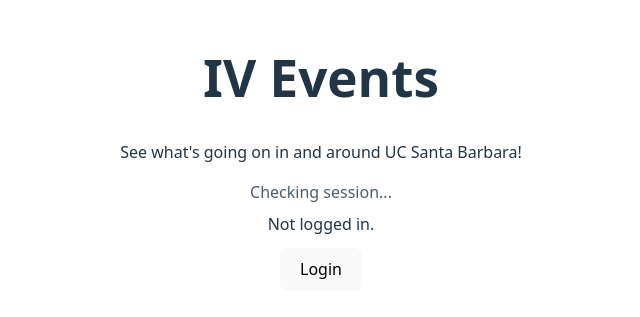
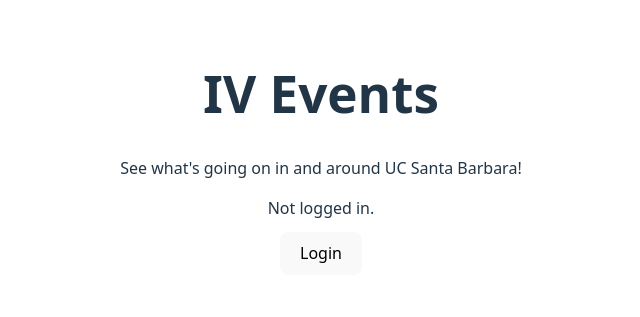
Before and after one commit to AbhiramA02/IVEvents, a React app in the folder frontend/: page / in a window 1280 px wide. Shown: the part 247-564 px from the top of the page, without its empty margins (319-959 px from the left). Built offline with nearby package versions, Linux system fonts and the light colour scheme; no server answers; the HTML template or start-up script is replaced by a standard one.

Commit message:
removing extra text

```diff
--- a/frontend/src/App.jsx
+++ b/frontend/src/App.jsx
@@ -16,7 +16,7 @@
 
 export default function App() {
   const [user, setUser] = useState(null);
-  const [status, setStatus] = useState("Checking session...");
+  //const [status, setStatus] = useState("Checking session...");
 
   useEffect(() => {
     fetch("/api/me", { credentials: "include" })
```
